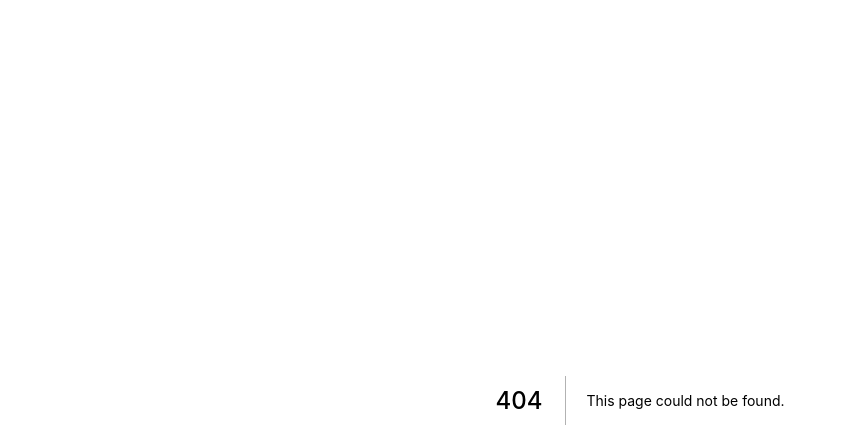
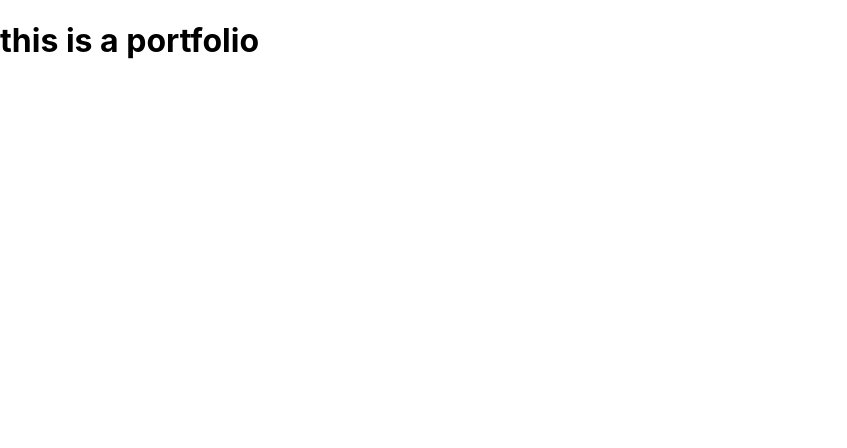
Before and after one commit to elLui/next-itemp, a Next.js app: page /portfolio in a window 1280 px wide. Before the commit this address had no page. Shown: the top 448 px of the page, without its empty margins (0-847 px from the left). Built offline with nearby package versions, Linux system fonts and the light colour scheme.

Commit message:
next.js routing examples - completed nested folder routing example -

```diff
--- a/pages/index.js
+++ b/pages/index.js
@@ -13,7 +13,7 @@ export default function Home() {
 
       <main className={styles.main}>
         <h1 className={styles.title}>
-          Welcome to <a href="https://nextjs.org">Next.js!</a>
+          elluis you are the man <a href="https://nextjs.org">Next.js!</a>
         </h1>
 
         <p className={styles.description}>
--- /dev/null
+++ b/pages/portfolio/index.js
@@ -0,0 +1,10 @@
+export default function Portfolio () {
+
+    return (
+        <div>
+            <h1>this is a portfolio</h1>
+        </div>
+    )
+
+
+}
```
Also changed, not shown: pages/about/index.js (added, +9 -0 lines), pages/portfolio/list.js (added, +11 -0 lines).
